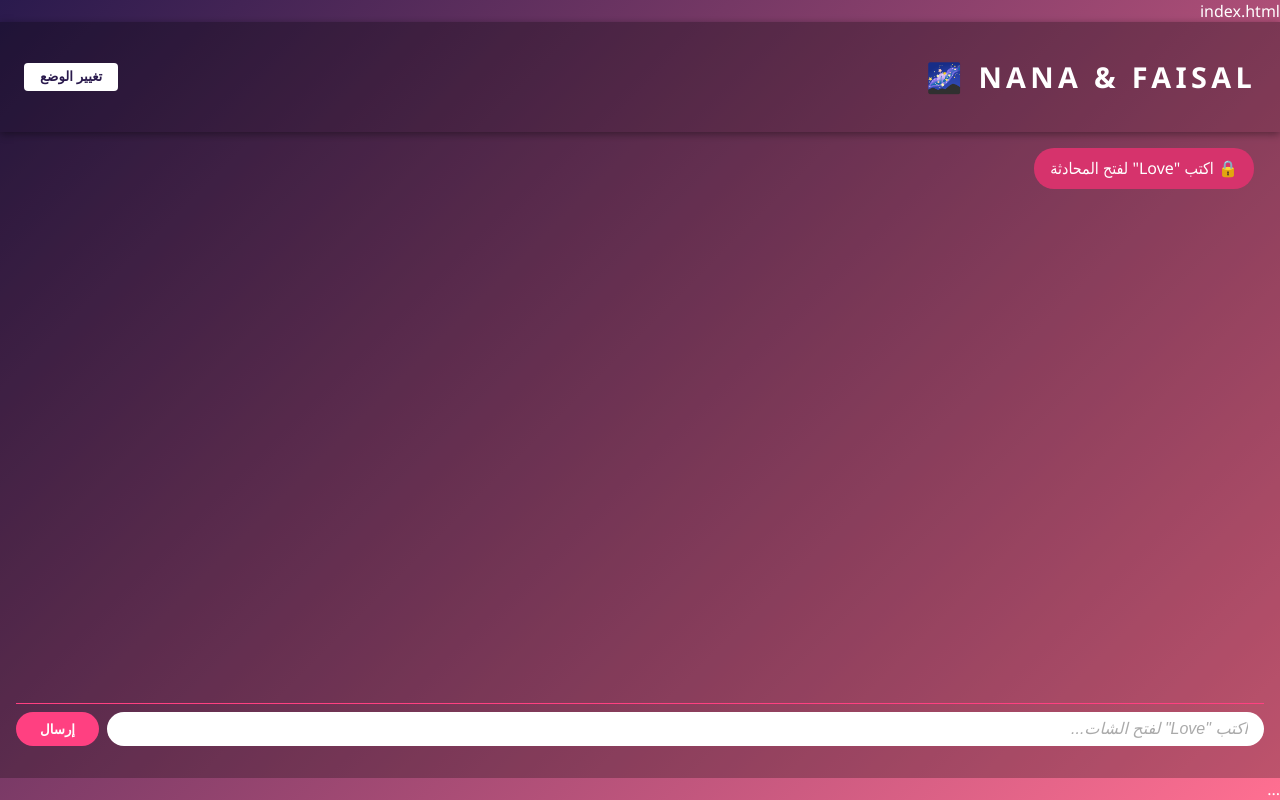
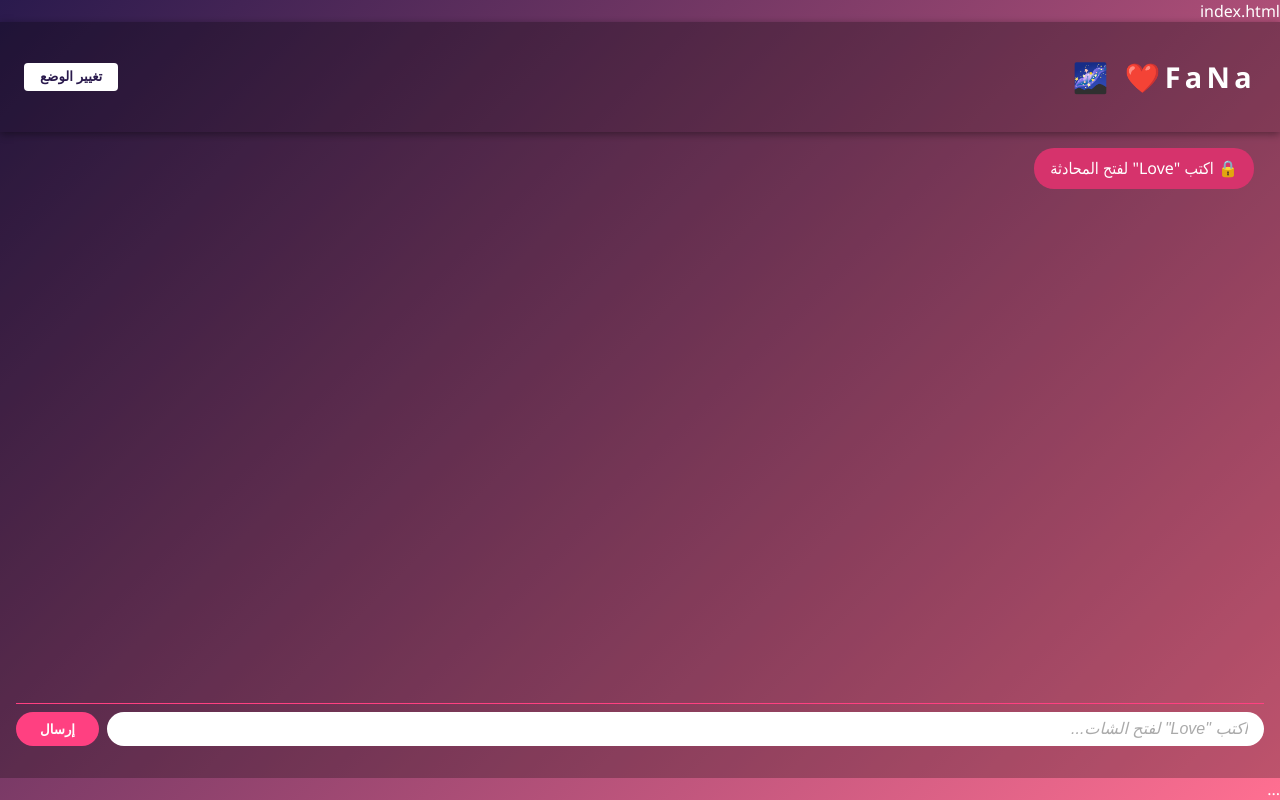
Before and after one commit to greeplato/Greeplato.github.io, a plain HTML site: page index.html in a window 1280 px wide. Drawn offline with Linux system fonts and the light colour scheme.

Commit message:
Update index.html

```diff
--- a/index.html
+++ b/index.html
@@ -4,7 +4,7 @@ index.html
 <head>
   <meta charset="UTF-8" />
   <meta name="viewport" content="width=device-width, initial-scale=1" />
-  <title>دردشة NANA & FAISAL</title>
+  <title>دردشة FaNa❤️ 🌌</title>
   <style>
     /* تصميم بسيط ونظيف */
     body {
@@ -129,7 +129,7 @@ index.html
 </head>
 <body>
   <header>
-    <h1>NANA & FAISAL 🌌</h1>
+    <h1>FaNa❤️ 🌌</h1>
     <button id="toggleTheme">تغيير الوضع</button>
   </header>
 
```
